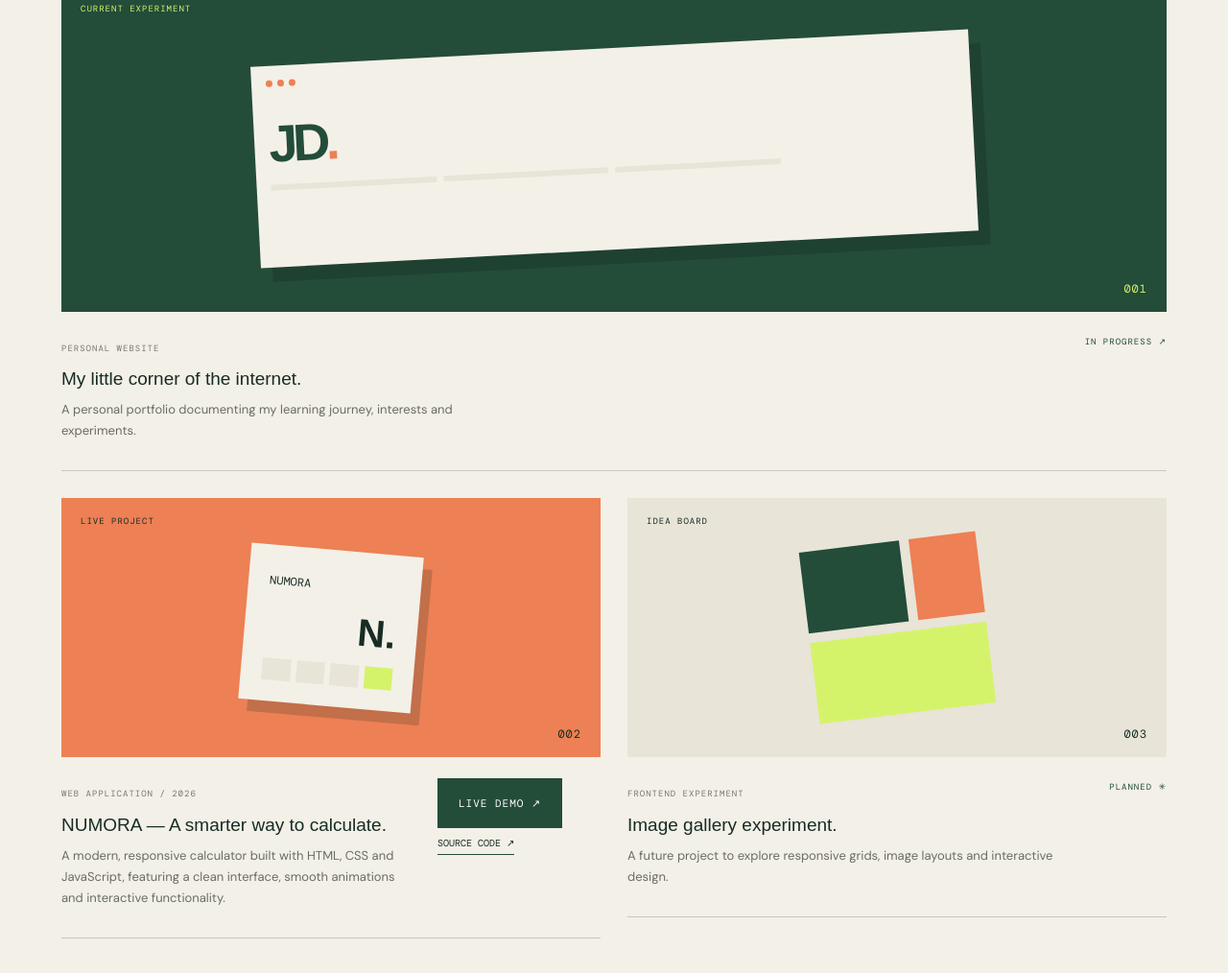
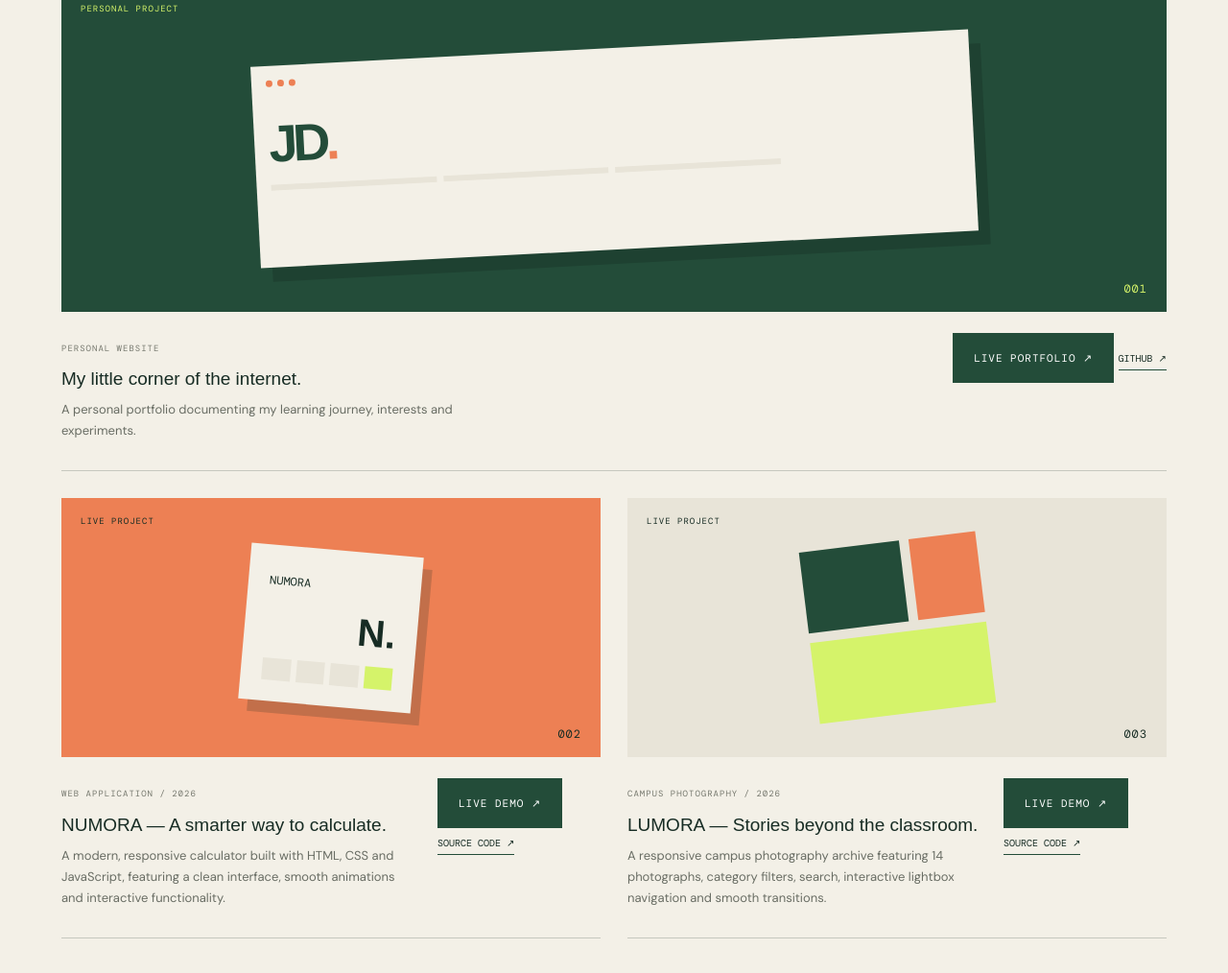
Before and after one commit to dharmikjajam45-create/CodeAlpha_Portfolio, a plain HTML site: page index.html in a window 1280 px wide. Shown: the part 3226-4240 px from the top of the page at 96% size. Drawn offline with nearby package versions, Linux system fonts and the light colour scheme; a web font is replaced by a local one.

Commit message:
Update index.html

````diff
--- a/index.html
+++ b/index.html
@@ -164,24 +164,28 @@
             <span class="skill-status">JUST STARTED</span>
             <span class="skill-arrow">↗</span>
           </div>
+
           <div class="skill-row reveal">
             <span class="skill-number">02</span>
             <h3>HTML</h3>
             <span class="skill-status">EXPLORING</span>
             <span class="skill-arrow">↗</span>
           </div>
+
           <div class="skill-row reveal">
             <span class="skill-number">03</span>
             <h3>CSS</h3>
             <span class="skill-status">EXPLORING</span>
             <span class="skill-arrow">↗</span>
           </div>
+
           <div class="skill-row reveal">
             <span class="skill-number">04</span>
             <h3>JavaScript</h3>
             <span class="skill-status">BEGINNING</span>
             <span class="skill-arrow">↗</span>
           </div>
+
           <div class="skill-row reveal">
             <span class="skill-number">05</span>
             <h3>Problem Solving</h3>
@@ -196,6 +200,7 @@
 
     <!-- PROJECTS -->
     <section class="projects-section section-wrap section-space" id="projects">
+
       <div class="section-heading reveal">
         <span class="eyebrow">03 — EXPERIMENTS & CREATIONS</span>
         <span class="section-mark">MADE WHILE LEARNING</span>
@@ -207,26 +212,47 @@
       </div>
 
       <div class="project-grid">
+
+        <!-- PROJECT 001: PERSONAL PORTFOLIO -->
         <article class="project-card project-feature reveal">
           <div class="project-art art-portfolio">
-            <span class="art-label">CURRENT EXPERIMENT</span>
+            <span class="art-label">PERSONAL PROJECT</span>
+
             <div class="art-window">
               <div class="window-dots"><i></i><i></i><i></i></div>
               <div class="window-big">JD<span>.</span></div>
               <div class="window-lines"><i></i><i></i><i></i></div>
             </div>
+
             <span class="art-number">001</span>
           </div>
+
           <div class="project-info">
             <div>
               <span class="project-type">PERSONAL WEBSITE</span>
               <h3>My little corner of the internet.</h3>
               <p>A personal portfolio documenting my learning journey, interests and experiments.</p>
             </div>
-            <span class="project-status">IN PROGRESS ↗</span>
+
+            <div class="project-actions">
+              <a href="https://dharmikjajam45-create.github.io/"
+                 target="_blank"
+                 rel="noopener noreferrer"
+                 class="button button-dark">
+                LIVE PORTFOLIO ↗
+              </a>
+
+              <a href="https://github.com/dharmikjajam45-create"
+                 target="_blank"
+                 rel="noopener noreferrer"
+                 class="text-link">
+                GITHUB ↗
+              </a>
+            </div>
           </div>
         </article>
 
+        <!-- PROJECT 002: NUMORA -->
         <article class="project-card reveal">
           <div class="project-art art-next">
             <span class="art-label">LIVE PROJECT</span>
@@ -254,16 +280,14 @@
             </div>
 
             <div class="project-actions">
-      <a
-        href="https://dharmikjajam45-create.github.io/NUMORA/"
+              <a href="https://dharmikjajam45-create.github.io/NUMORA/"
                  target="_blank"
                  rel="noopener noreferrer"
                  class="button button-dark">
                 LIVE DEMO ↗
               </a>
 
-      <a
-        href="https://github.com/dharmikjajam45-create/NUMORA"
+              <a href="https://github.com/dharmikjajam45-create/NUMORA"
                  target="_blank"
                  rel="noopener noreferrer"
                  class="text-link">
@@ -272,21 +296,48 @@
             </div>
           </div>
         </article>
+
+        <!-- PROJECT 003: LUMORA -->
         <article class="project-card reveal">
           <div class="project-art art-gallery">
-            <span class="art-label">IDEA BOARD</span>
-            <div class="gallery-shapes"><i></i><i></i><i></i></div>
+            <span class="art-label">LIVE PROJECT</span>
+
+            <div class="gallery-shapes">
+              <i></i><i></i><i></i>
+            </div>
+
             <span class="art-number">003</span>
           </div>
+
           <div class="project-info">
             <div>
-              <span class="project-type">FRONTEND EXPERIMENT</span>
-              <h3>Image gallery experiment.</h3>
-              <p>A future project to explore responsive grids, image layouts and interactive design.</p>
+              <span class="project-type">CAMPUS PHOTOGRAPHY / 2026</span>
+              <h3>LUMORA — Stories beyond the classroom.</h3>
+              <p>
+                A responsive campus photography archive featuring
+                14 photographs, category filters, search,
+                interactive lightbox navigation and smooth transitions.
+              </p>
             </div>
-            <span class="project-status">PLANNED ✳</span>
+
+            <div class="project-actions">
+              <a href="https://dharmikjajam45-create.github.io/LUMORA/"
+                 target="_blank"
+                 rel="noopener noreferrer"
+                 class="button button-dark">
+                LIVE DEMO ↗
+              </a>
+
+              <a href="https://github.com/dharmikjajam45-create/LUMORA"
+                 target="_blank"
+                 rel="noopener noreferrer"
+                 class="text-link">
+                SOURCE CODE ↗
+              </a>
+            </div>
           </div>
         </article>
+
       </div>
 
       <p class="projects-note">THE LIST WILL GROW AS I LEARN. WATCH THIS SPACE.</p>
@@ -295,6 +346,7 @@
     <!-- JOURNEY -->
     <section class="journey-section section-space" id="journey">
       <div class="section-wrap">
+
         <div class="section-heading reveal">
           <span class="eyebrow">04 — WHERE IT ALL BEGINS</span>
           <span class="section-mark">MY JOURNEY</span>
@@ -303,38 +355,46 @@
         <h2 class="journey-title reveal">THE FIRST<br>CHAPTER<span>.</span></h2>
 
         <div class="timeline">
+
           <div class="timeline-item reveal">
             <span class="timeline-date">2026 — PRESENT</span>
+
             <div>
               <span class="timeline-tag">EDUCATION</span>
               <h3>B.Tech — Artificial Intelligence & Data Science</h3>
               <p>Amrita Vishwa Vidyapeetham, Nagercoil</p>
               <p class="timeline-detail">First-year student, building foundations in technology and programming.</p>
             </div>
+
             <span class="timeline-symbol">01</span>
           </div>
 
           <div class="timeline-item reveal">
             <span class="timeline-date">DEC 2026</span>
+
             <div>
               <span class="timeline-tag">UPCOMING EXPERIENCE</span>
               <h3>Frontend Development Intern</h3>
               <p>CodeAlpha — Virtual Internship</p>
               <p class="timeline-detail">Scheduled: 1 December 2026 – 30 December 2026. Looking forward to learning through practical tasks.</p>
             </div>
+
             <span class="timeline-symbol">02</span>
           </div>
 
           <div class="timeline-item reveal">
             <span class="timeline-date">ONGOING</span>
+
             <div>
               <span class="timeline-tag">PERSONAL GOAL</span>
               <h3>Learn. Build. Become better.</h3>
               <p>One new concept and one practical step at a time.</p>
               <p class="timeline-detail">The journey is just getting started.</p>
             </div>
+
             <span class="timeline-symbol">03</span>
           </div>
+
         </div>
       </div>
     </section>
@@ -342,20 +402,29 @@
     <!-- CONTACT -->
     <section class="contact-section section-wrap section-space" id="contact">
       <div class="contact-card reveal">
+
         <span class="eyebrow">05 — OPEN TO LEARNING & CONNECTING</span>
+
         <h2>GOOD THINGS<br>START WITH<br><span>A HELLO.</span></h2>
+
         <p>Have an idea, advice, an opportunity or just want to talk about technology? I'd love to hear from you.</p>
-        <a href="mailto:dharmikjajam45@gmail.com" class="button button-lime">SAY HELLO <span>↗</span></a>
+
+        <a href="mailto:dharmikjajam45@gmail.com" class="button button-lime">
+          SAY HELLO <span>↗</span>
+        </a>
 
         <div class="contact-links">
-  <a href="https://github.com/dharmikjajam45-create" target="_blank" rel="noopener noreferrer">GITHUB ↗</a>
+          <a href="https://github.com/dharmikjajam45-create"
+             target="_blank" rel="noopener noreferrer">GITHUB ↗</a>
 
-  <a href="https://www.linkedin.com/in/dharmik-jajam-222543430/" target="_blank" rel="noopener noreferrer">LINKEDIN ↗</a>
+          <a href="https://www.linkedin.com/in/dharmik-jajam-222543430/"
+             target="_blank" rel="noopener noreferrer">LINKEDIN ↗</a>
 
           <a href="mailto:dharmikjajam45@gmail.com">EMAIL ↗</a>
 
           <a href="#home">BACK TO TOP ↑</a>
-</div>```
+        </div>
+
       </div>
     </section>
 
````
Lines whose indentation alone changed are shown as unchanged.
